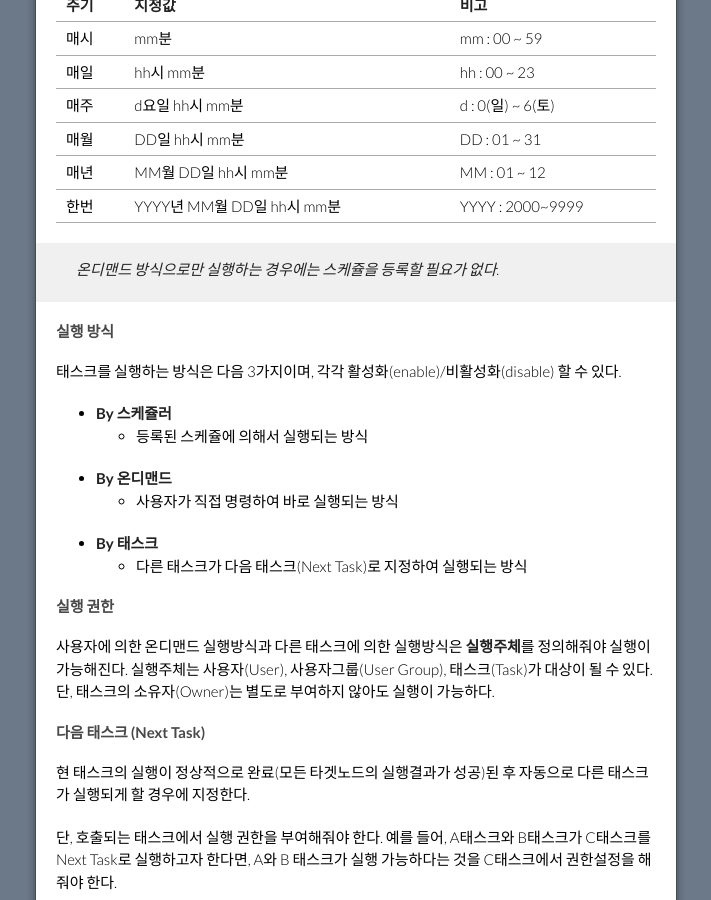
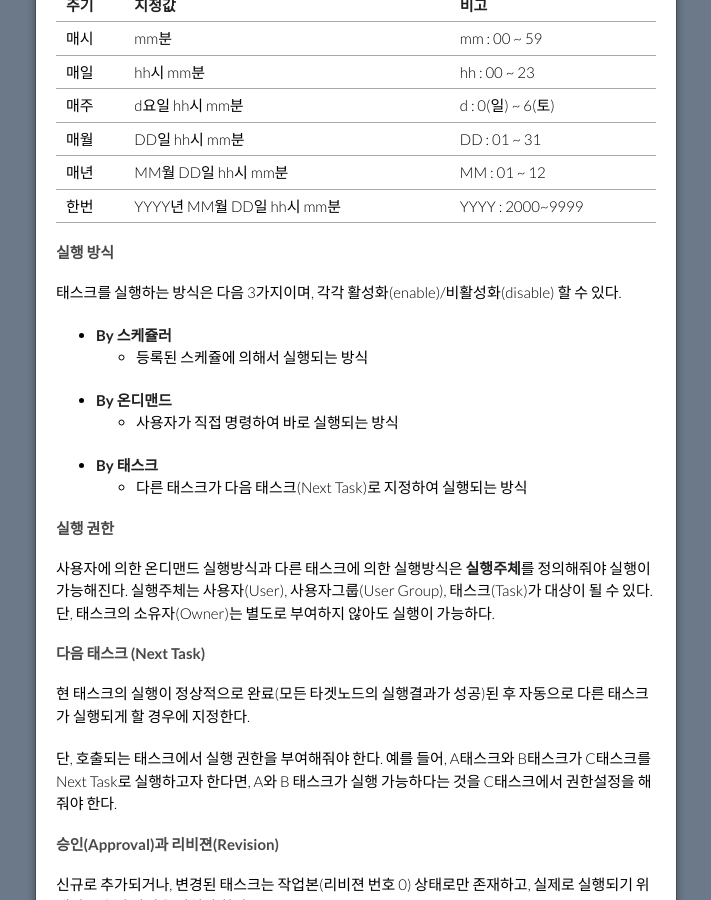
Before and after one commit to opmate/opmate.github.io, a Jekyll site: the page built from document/Overview.md, in a window 1280 px wide and 900 px high, scrolled down 3298 px. Shown: the whole window, without its empty margins (284-995 px from the left). Built offline with Jekyll 4.4.1, drawn with Linux system fonts in a browser that asks for light colours; our own code applies the rules of GitHub Pages for plain Markdown files; a script that is not in the unit is left out; the repository's description, which GitHub fills in, is left out.

Commit message:
Update Overview.md

```diff
--- a/document/Overview.md
+++ b/document/Overview.md
@@ -133,8 +133,6 @@ title: Overview
 | 매년 | MM월 DD일 hh시 mm분         | MM : 01 ~ 12      |
 | 한번 | YYYY년 MM월 DD일 hh시 mm분  | YYYY : 2000~9999  |
 
-> 온디맨드 방식으로만 실행하는 경우에는 스케쥴을 등록할 필요가 없다.
-
 #### 실행 방식
 
 태스크를 실행하는 방식은 다음 3가지이며, 각각 활성화(enable)/비활성화(disable) 할 수 있다.
```
